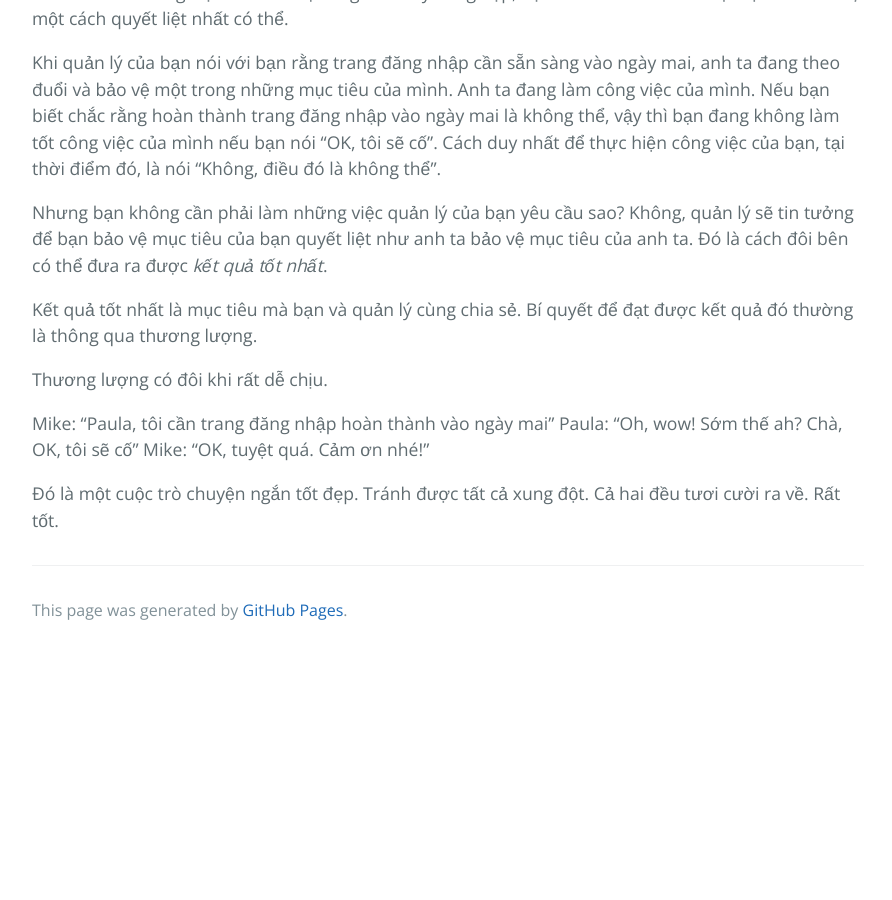
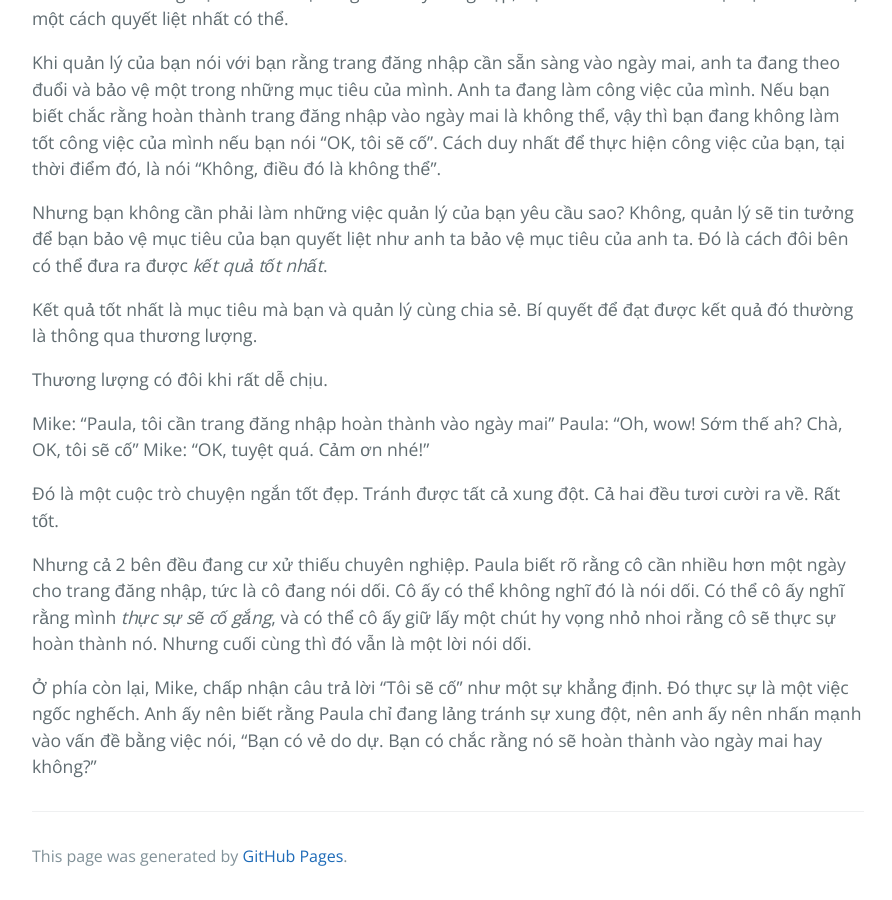
Before and after one commit to HaiBV/haibv.github.io, a Jekyll site: the page built from clean-coder/chapter-2-saying-no.md, in a window 1280 px wide and 900 px high, scrolled down 2834 px. Shown: the whole window, without its empty margins (192-1084 px from the left). Built offline with Jekyll 4.4.1, drawn with Linux system fonts in a browser that asks for light colours; our own code applies the rules of GitHub Pages for plain Markdown files; before the commit the page ends 3488 px from its top, so only the background shows below that.

Commit message:
Update The Clean Coder - Chapter 2 Saying No

```diff
--- a/clean-coder/chapter-2-saying-no.md
+++ b/clean-coder/chapter-2-saying-no.md
@@ -75,3 +75,7 @@ Paula: "Oh, wow! Sớm thế ah? Chà, OK, tôi sẽ cố"
 Mike: "OK, tuyệt quá. Cảm ơn nhé!"
 
 Đó là một cuộc trò chuyện ngắn tốt đẹp. Tránh được tất cả xung đột. Cả hai đều tươi cười ra về. Rất tốt.
+
+Nhưng cả 2 bên đều đang cư xử thiếu chuyên nghiệp. Paula biết rõ rằng cô cần nhiều hơn một ngày cho trang đăng nhập, tức là cô đang nói dối. Cô ấy có thể không nghĩ đó là nói dối. Có thể cô ấy nghĩ rằng mình _thực sự sẽ cố gắng_, và có thể cô ấy giữ lấy một chút hy vọng nhỏ nhoi rằng cô sẽ thực sự hoàn thành nó. Nhưng cuối cùng thì đó vẫn là một lời nói dối.
+
+Ở phía còn lại, Mike, chấp nhận câu trả lời "Tôi sẽ cố" như một sự khẳng định. Đó thực sự là một việc ngốc nghếch. Anh ấy nên biết rằng Paula chỉ đang lảng tránh sự xung đột, nên anh ấy nên nhấn mạnh vào vấn đề bằng việc nói, "Bạn có vẻ do dự. Bạn có chắc rằng nó sẽ hoàn thành vào ngày mai hay không?"
```
